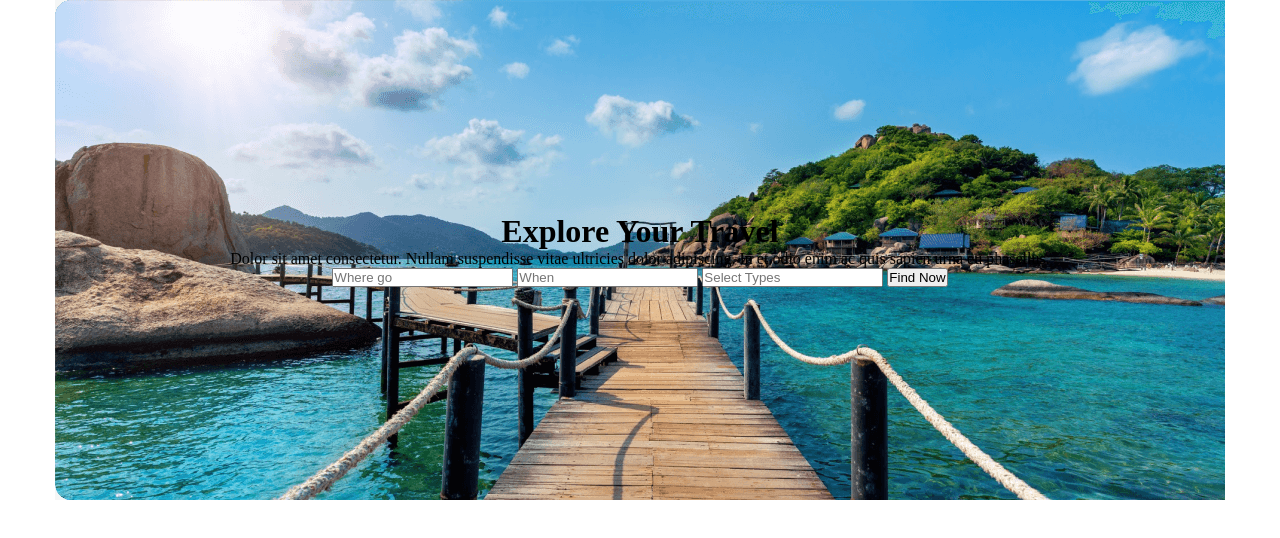
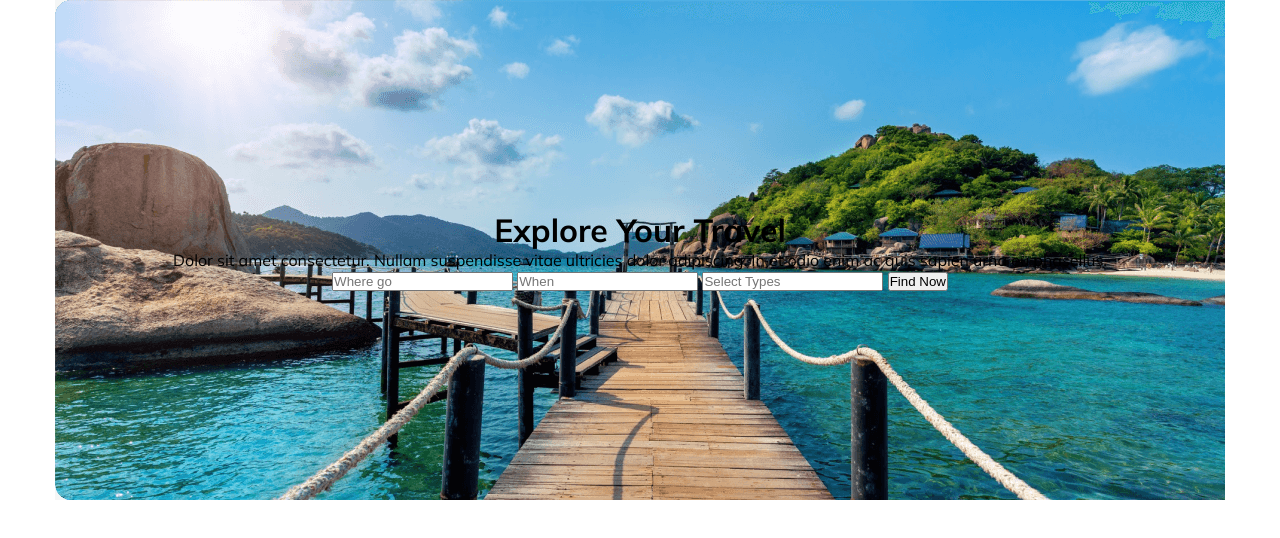
Before and after one commit to masudulalam/RB7A2-Travel-Website, a plain HTML site: page index.html in a window 1280 px wide. Drawn offline with Linux system fonts and the light colour scheme.

Commit message:
added google font 'mulish'

```diff
--- a/styles/styles.css
+++ b/styles/styles.css
@@ -1,8 +1,14 @@
+@import url('https://fonts.googleapis.com/css2?family=Mulish:ital,wght@0,200..1000;1,200..1000&family=Work+Sans:ital,wght@0,100..900;1,100..900&display=swap');
+
 * {
     margin: 0;
     padding: 0;
 }
 /* shared styles */
+body {
+    font-family: "Mulish", sans-serif;
+}
+
 .container {
     width: 100%;
     max-width: 73.125rem;
```
